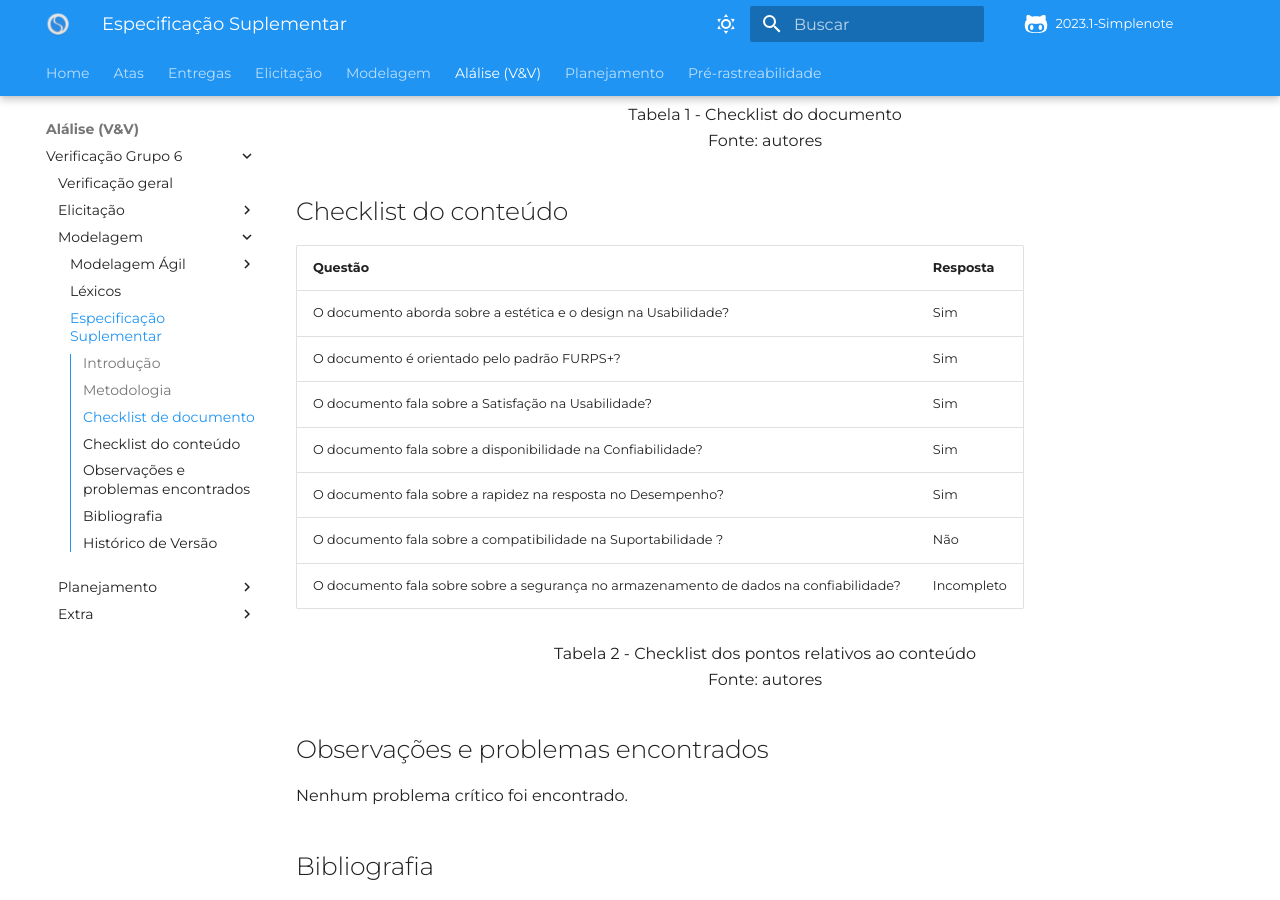
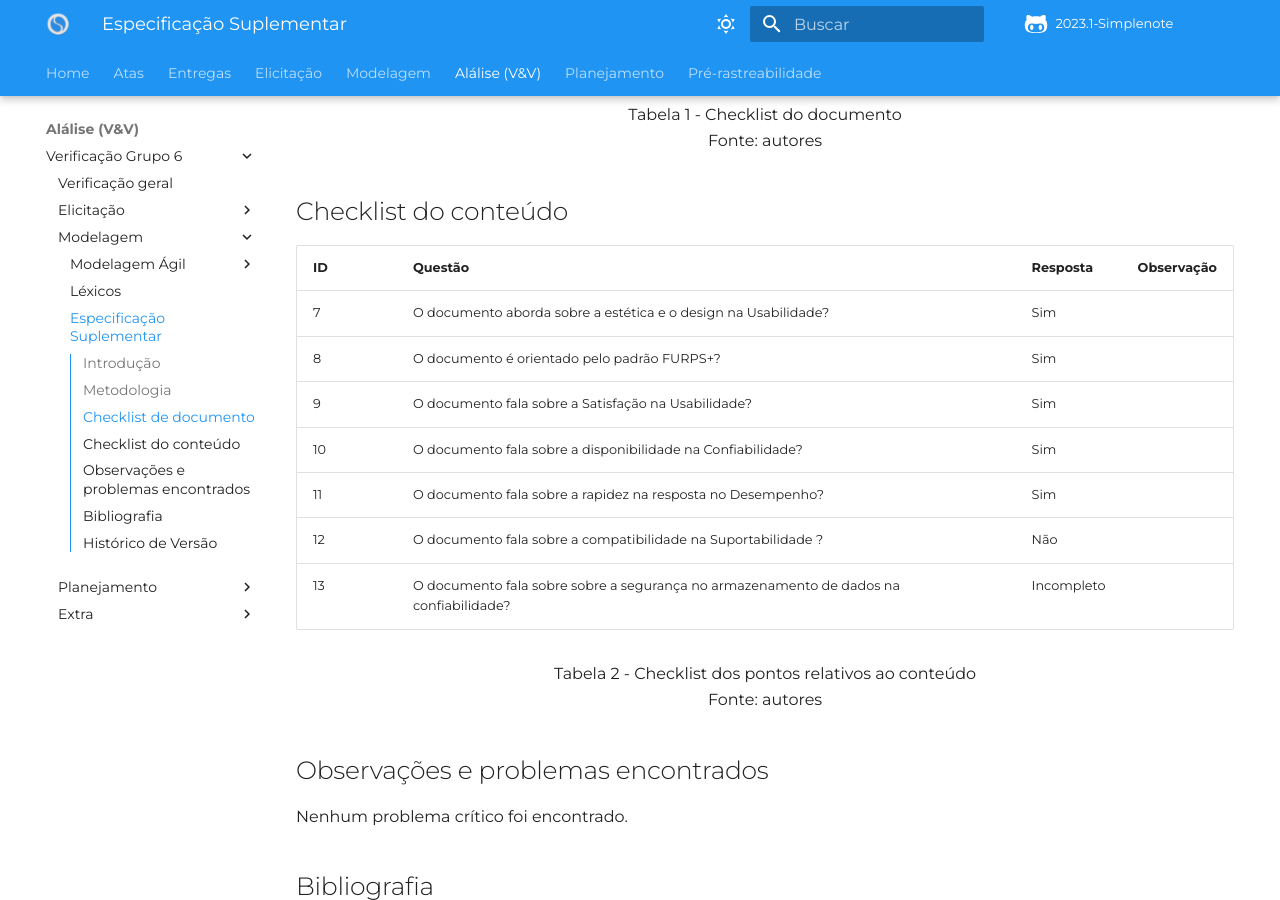
Before and after one commit to Requisitos-de-Software/2023.1-Simplenote, an MkDocs documentation site: the page built from docs/analise-grupo6/modelagem/especificacao_suplementar.md, in a window 1280 px wide and 900 px high, scrolled down 1059 px. Built offline with MkDocs 1.6.1 and Material for MkDocs 9.7.7, drawn with Linux system fonts in a browser that asks for light colours; some web fonts are replaced; comment, search, counter and statistics services are not loaded.

Commit message:
Update especificacao_suplementar.md

```diff
--- a/docs/analise-grupo6/modelagem/especificacao_suplementar.md
+++ b/docs/analise-grupo6/modelagem/especificacao_suplementar.md
@@ -26,15 +26,15 @@ Também temos o campo "Observação", um campo no qual pode ser feito algum come
 <p align="center"> Tabela 1 - Checklist do documento <br> Fonte: autores </p>
 
 ## Checklist do conteúdo
-|Questão|Resposta|
-|-------|--------|
-|O documento aborda sobre a estética e o design na Usabilidade?|Sim|
-|O documento é orientado pelo padrão FURPS+?|Sim|
-|O documento fala sobre a Satisfação na Usabilidade?|Sim|
-|O documento fala sobre a disponibilidade na Confiabilidade?|Sim|
-|O documento fala sobre a rapidez na resposta no Desempenho?|Sim|
-|O documento fala sobre a compatibilidade na Suportabilidade ?|Não|
-|O documento fala sobre sobre a segurança no armazenamento de dados na confiabilidade?|Incompleto|
+|ID|Questão|Resposta|Observação|
+||-------|--------|----------|
+|7|O documento aborda sobre a estética e o design na Usabilidade?|Sim|
+|8|O documento é orientado pelo padrão FURPS+?|Sim|
+|9|O documento fala sobre a Satisfação na Usabilidade?|Sim|
+|10|O documento fala sobre a disponibilidade na Confiabilidade?|Sim|
+|11|O documento fala sobre a rapidez na resposta no Desempenho?|Sim|
+|12|O documento fala sobre a compatibilidade na Suportabilidade ?|Não|
+|13|O documento fala sobre sobre a segurança no armazenamento de dados na confiabilidade?|Incompleto|
 
 <p align="center"> Tabela 2 - Checklist dos pontos relativos ao conteúdo <br> Fonte: autores </p>
 
```
